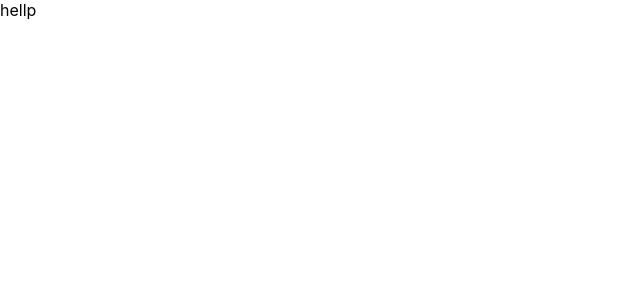
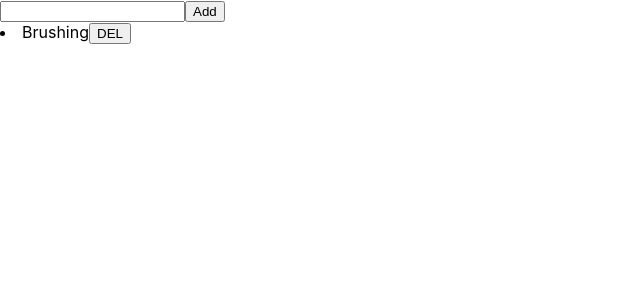
Before and after one commit to suhaansridhar/ToDoApplication, a React (Create React App) app: page / in a window 1280 px wide. Shown: the top 300 px of the page, without its empty margins (0-640 px from the left). Built offline with nearby package versions, Linux system fonts and the light colour scheme.

Commit message:
added the functionalities

```diff
--- a/src/App.js
+++ b/src/App.js
@@ -1,9 +1,33 @@
-import React from 'react'
+import React from 'react';
+import { useState } from 'react';
+import {nanoid} from 'nanoid';
 
 const App = () => {
+  const [tasksArray, setTasksArray] = useState([{id: nanoid(), task: 'Brushing'}]);
+  const [task, setTask] = useState('')
+
+  function deleteTask(id){
+    setTasksArray(tasksArray.map(item => item.id !== id ));
+  }
+  function add(){
+    if(task.length === 0){
+      alert('cant add');
+    }else{
+    let id= nanoid();
+    let tempArray = {id, task};
+    setTasksArray(Array => [...Array, tempArray]);
+    setTask('') }
+  }
+
   return (
     <div>
-      hellp
+    <input type="text" value={task} onChange={(event) => setTask(event.target.value)}/>
+    <button onClick={add}>Add</button>
+    {tasksArray.map(item => {
+        return(
+          <li key={item.id}>{item.task}<button onClick={() => deleteTask(item.id)}>DEL</button></li>
+        )
+      })}
     </div>
   )
 }
```
